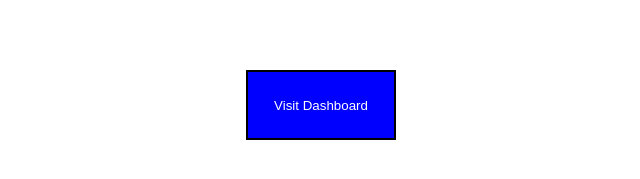
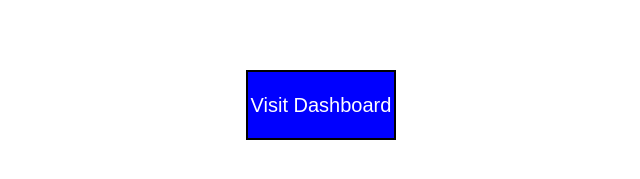
Before and after one commit to arshdeep932985/admin-dashboard, a React (Vite) app: page / in a window 1280 px wide. Shown: the part 295-474 px from the top of the page, without its empty margins (319-959 px from the left). Built offline with nearby package versions, Linux system fonts and the light colour scheme.

Commit message:
fixed font size

```diff
--- a/src/App.tsx
+++ b/src/App.tsx
@@ -35,7 +35,7 @@ const App = () => {
             element={
               <Link to="/admin/dashboard">
                 <div style={{display:"flex",height:"100vh",width:"100vw",justifyContent:"center",alignItems:"center" }} className="homediv">
-                <button style={{height:"70px",width:"150px",backgroundColor:"blue",color:"white",border:"2px solid black"}} className="homebutton">Visit Dashboard</button>
+                <button style={{height:"70px",fontSize:"20px",width:"150px",backgroundColor:"blue",color:"white",border:"2px solid black"}} className="homebutton">Visit Dashboard</button>
                 </div>
               </Link>
             }
```
